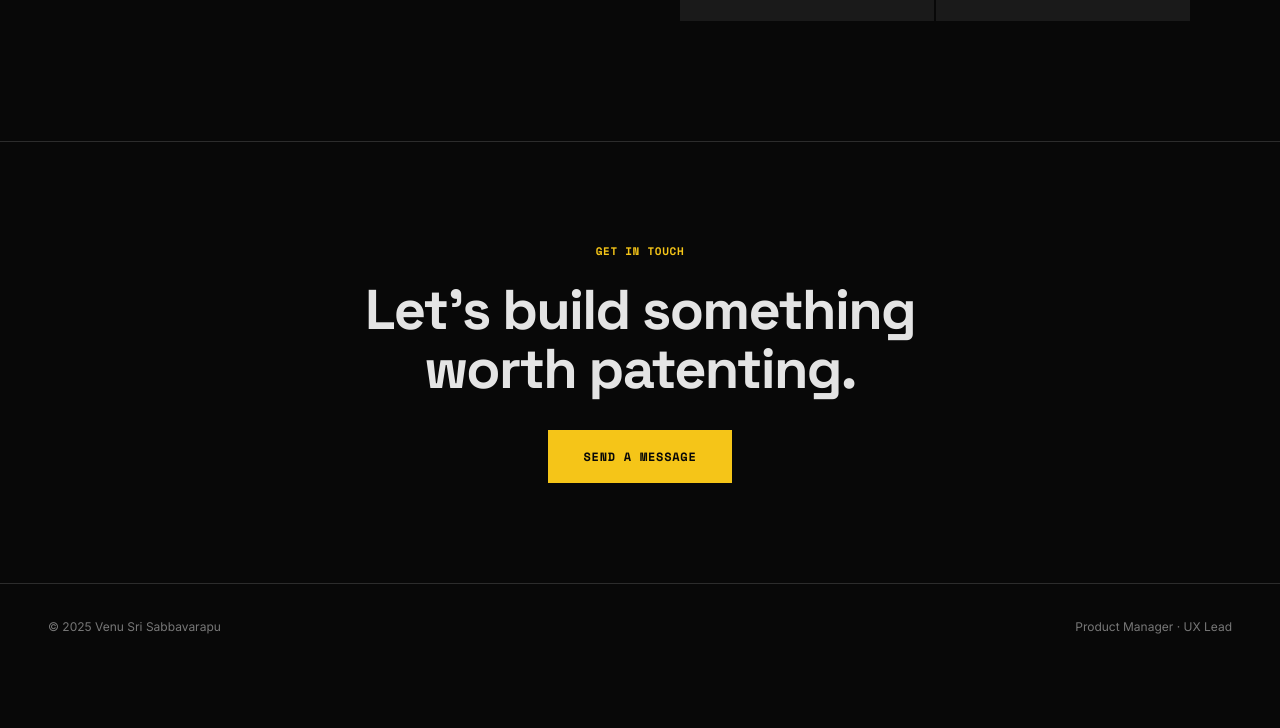
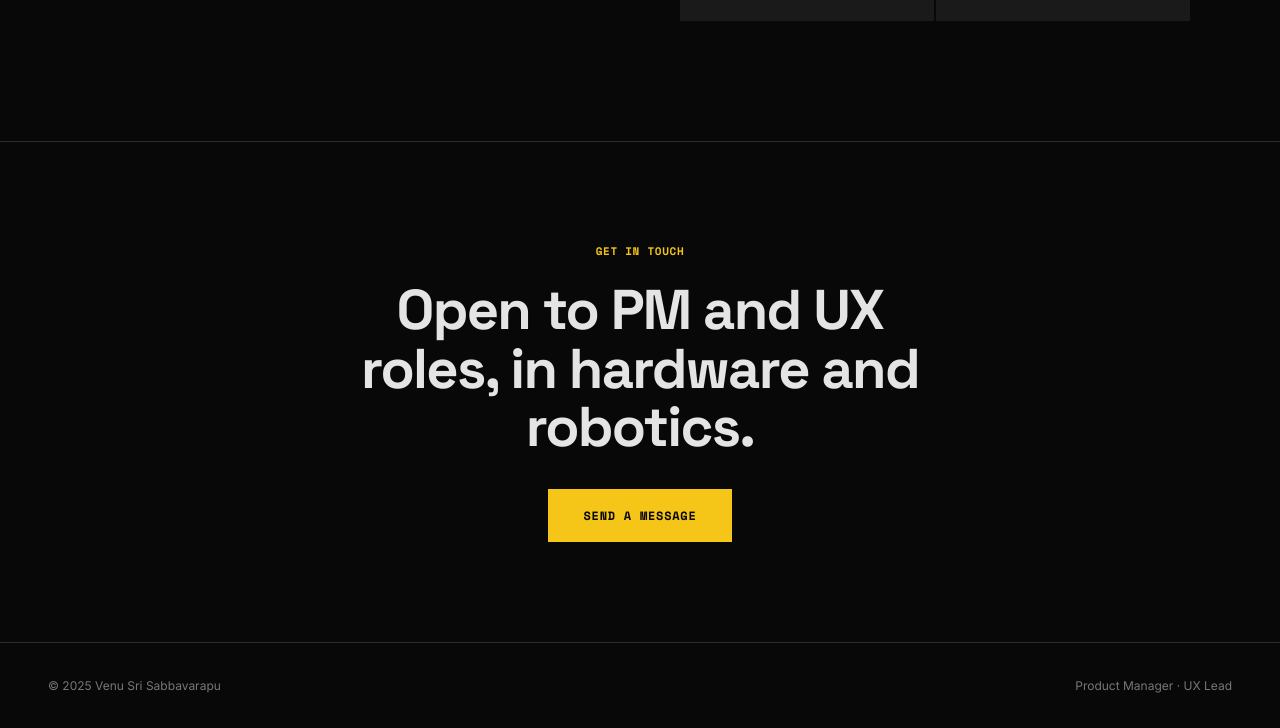
Before and after one commit to svenuss/svenuss.github.io, a plain HTML site: page index.html in a window 1280 px wide. Shown: the part 2508-3236 px from the top of the page. Before the commit the page ends 3177 px from the top, so only its background shows below. Drawn offline with nearby package versions, Linux system fonts and the light colour scheme.

Commit message:
deploy: 7a288ab03035becb2f9aff3367fc47da059ec9c3

```diff
--- a/index.html
+++ b/index.html
@@ -318,7 +318,7 @@ footer p { font-size: 12px; color: var(--muted); margin-bottom: 0; }
 <section class="contact" id="contact">
   <div class="contact-inner">
     <p class="pre">Get in touch</p>
-    <h2>Let's build something worth patenting.</h2>
+    <h2>Open to PM and UX roles, in hardware and robotics. </h2>
     <a class="contact-link" href="mailto:venusri.s@gmail.com">Send a message</a>
   </div>
 </section>
```
